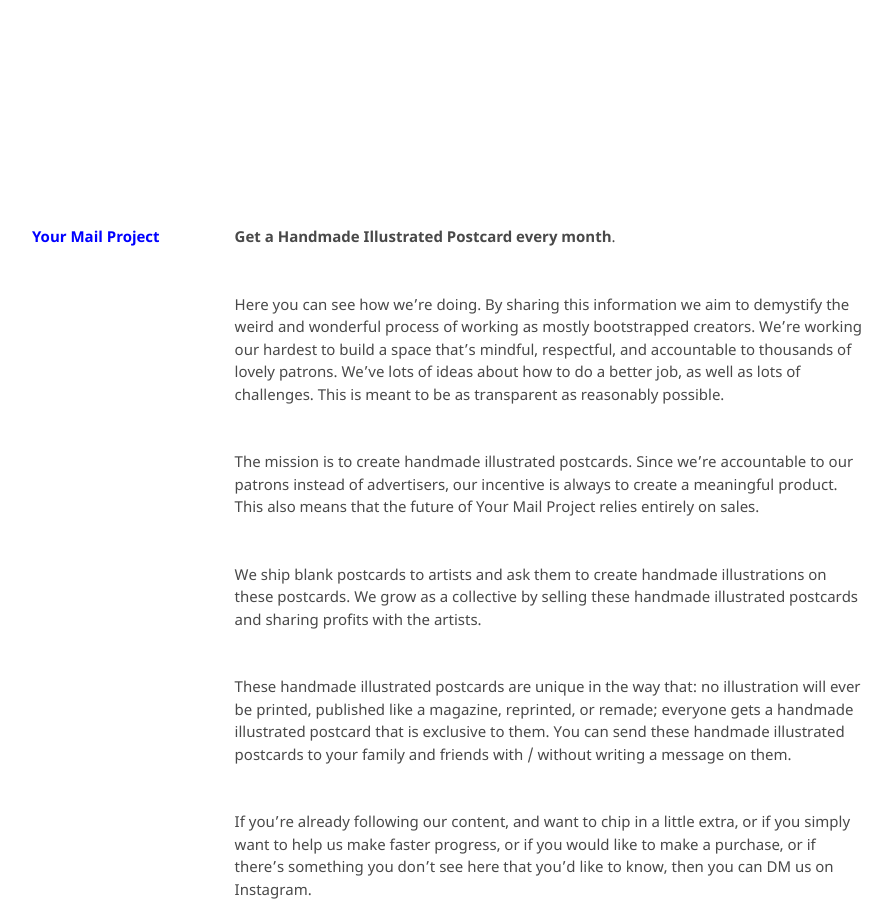
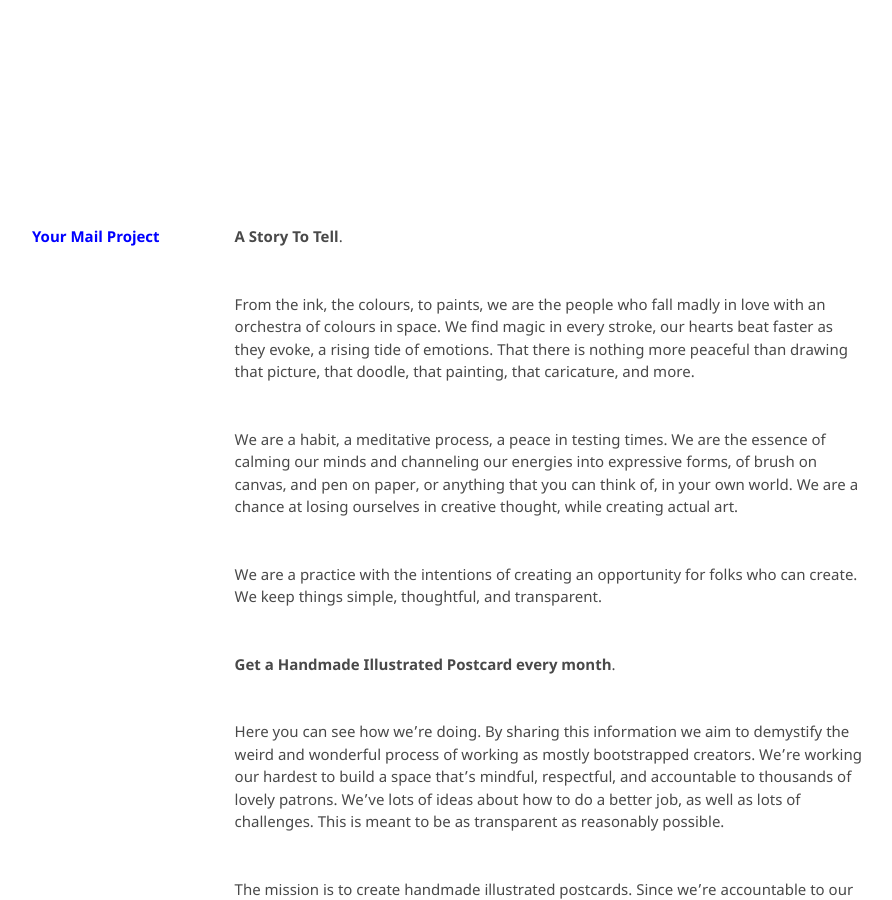
Before and after one commit to kvshvlin/yourmailproject, a Jekyll site: the page built from index.md, in a window 1280 px wide and 900 px high. Shown: the whole window, without its empty margins (193-1085 px from the left). Built offline with Jekyll 4.4.1, drawn with Linux system fonts in a browser that asks for light colours; our own code applies the rules of GitHub Pages for plain Markdown files.

Commit message:
Update index.md

```diff
--- a/index.md
+++ b/index.md
@@ -1,3 +1,11 @@
+**A Story To Tell**.
+
+From the ink, the colours, to paints, we are the people who fall madly in love with an orchestra of colours in space. We find magic in every stroke, our hearts beat faster as they evoke, a rising tide of emotions. That there is nothing more peaceful than drawing that picture, that doodle, that painting, that caricature, and more.
+
+We are a habit, a meditative process, a peace in testing times. We are the essence of calming our minds and channeling our energies into expressive forms, of brush on canvas, and pen on paper, or anything that you can think of, in your own world. We are a chance at losing ourselves in creative thought, while creating actual art.
+
+We are a practice with the intentions of creating an opportunity for folks who can create. We keep things simple, thoughtful, and transparent.
+
 **Get a Handmade Illustrated Postcard every month**.
 
 Here you can see how we're doing. By sharing this information we aim to demystify the weird and wonderful process of working as mostly bootstrapped creators. We're working our hardest to build a space that’s mindful, respectful, and accountable to thousands of lovely patrons. We've lots of ideas about how to do a better job, as well as lots of challenges. This is meant to be as transparent as reasonably possible.
```
